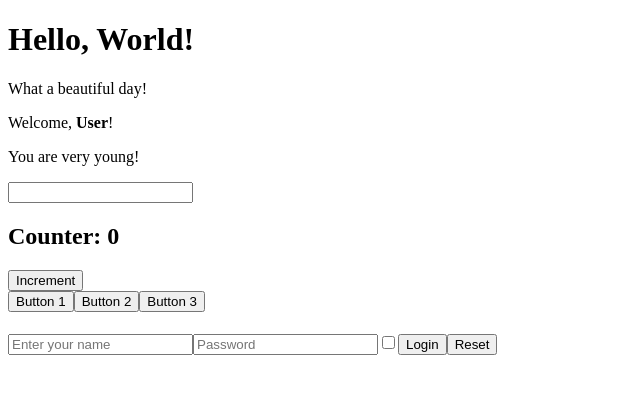
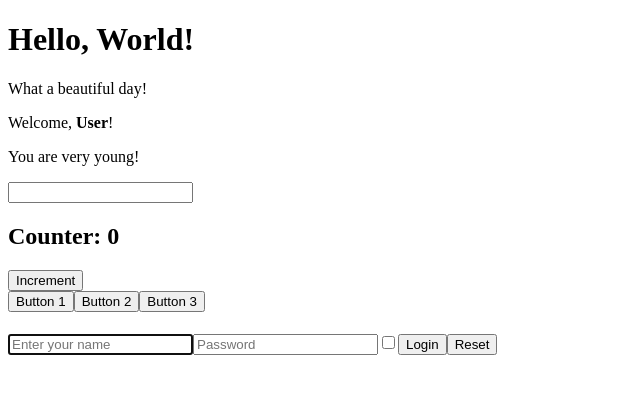
Before and after one commit to EnzoSt/react-exercises, a React (Create React App) app: page / in a window 1280 px wide. Shown: the top 394 px of the page, without its empty margins (0-640 px from the left). Built offline with nearby package versions, Linux system fonts and the light colour scheme.

Commit message:
forms-06

```diff
--- a/src/UncontrolledLogin.js
+++ b/src/UncontrolledLogin.js
@@ -19,7 +19,7 @@ export class UncontrolledLogin extends React.Component {
     return (
       <div>
         <form ref={this._formRef} onSubmit={this.handleFormSubmit}>
-          <input name="username" placeholder="Enter your name"/>
+          <input name="username" placeholder="Enter your name" autoFocus />
           <input name="password" placeholder="Password" type="password" />
           <input name="remember" type="checkbox" />
           <button type="submit">Login</button>
```
